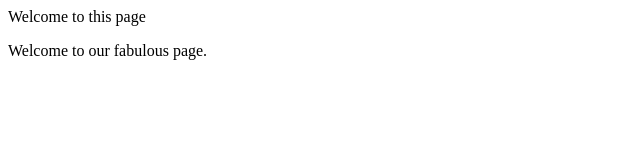
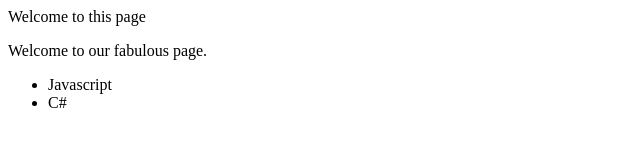
Before and after one commit to fernandozamoraj/branchingDemo2, a website: page index.html in a window 1280 px wide. Shown: the whole page, without its empty margins (0-640 px from the left). Drawn offline with Linux system fonts and the light colour scheme.

Commit message:
updated index with languages

```diff
--- a/index.html
+++ b/index.html
@@ -7,6 +7,10 @@
         <p>
             Welcome to our fabulous page.
         </p>
+        <ul>
+            <li>Javascript</li>
+            <li>C#</li>
+        </ul>
     </body>
     <script>
         alert("Hi");
```
